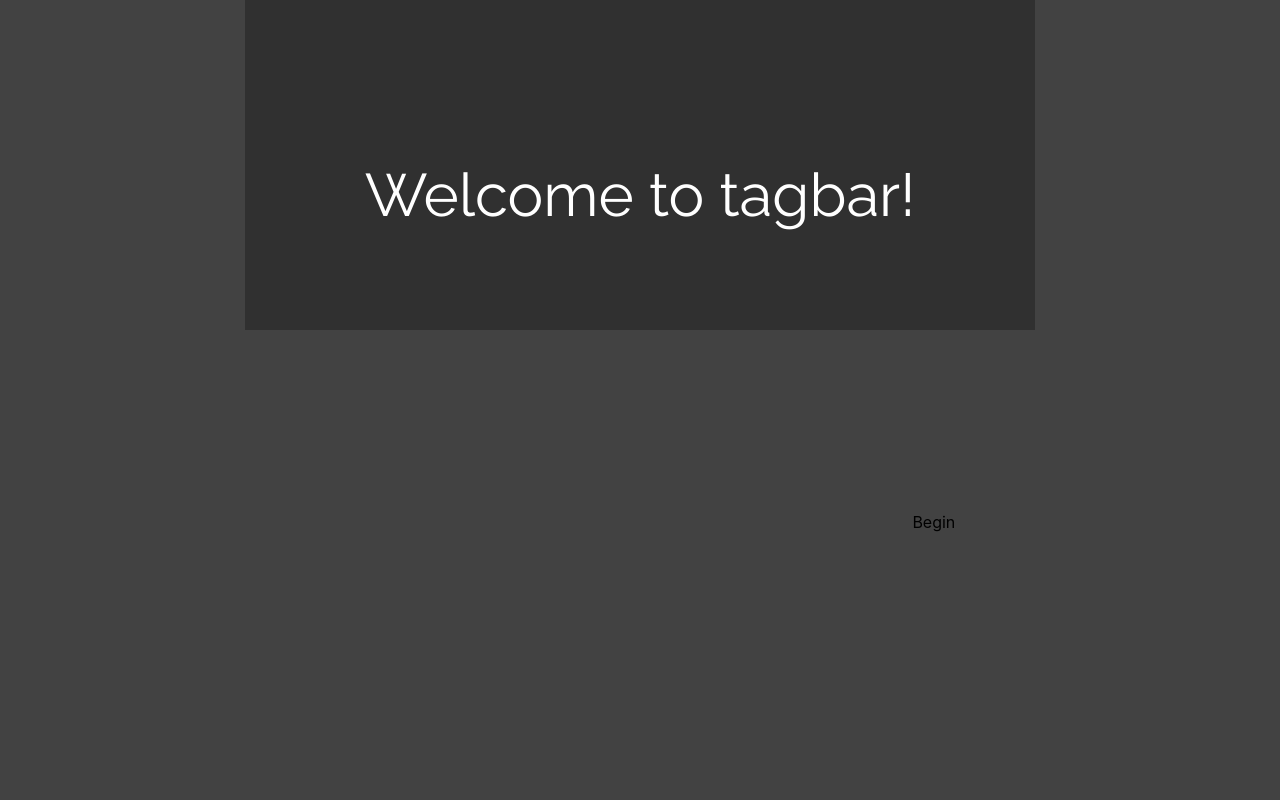
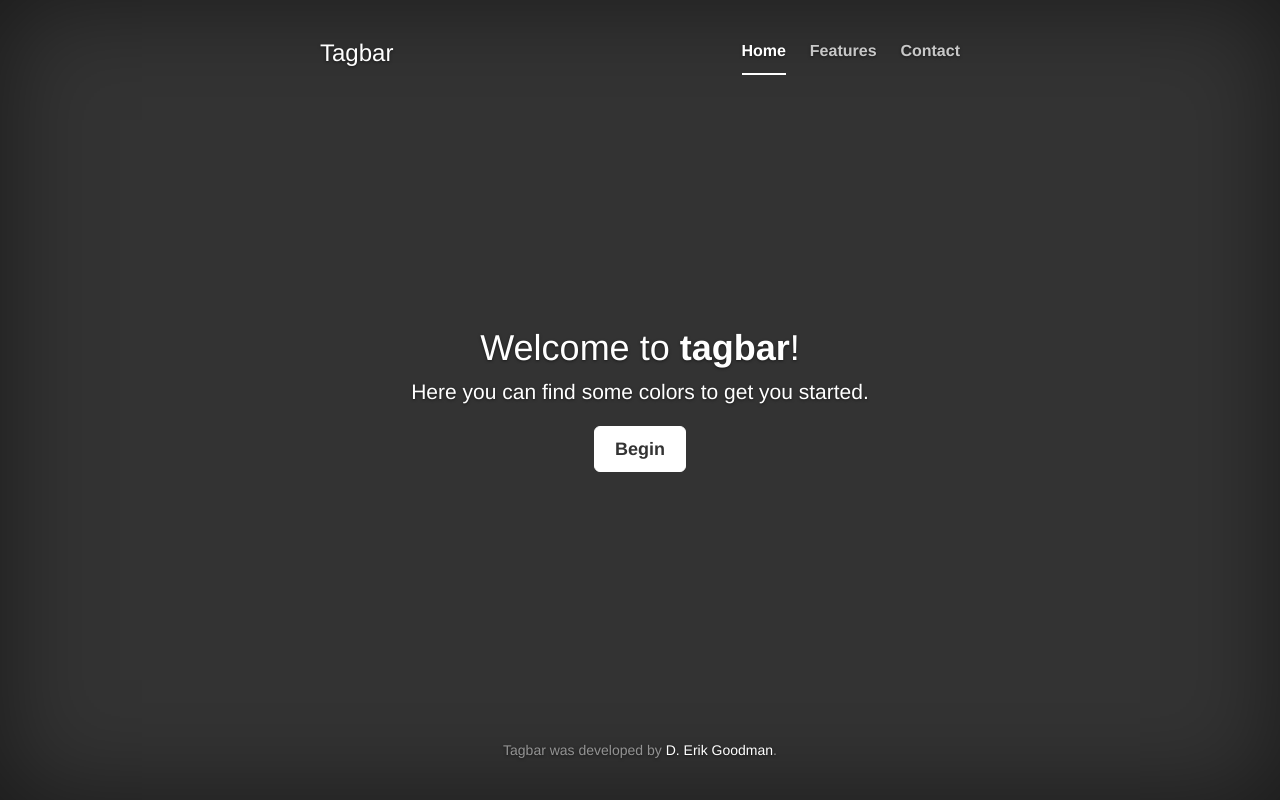
Before and after one commit to DEGoodman/tagbar, a Flask app: page / in a window 1280 px wide. Run offline with Flask 2, Linux system fonts and the light colour scheme; parts of the project's set-up code (start-up, migrations or seed data) failed here and were passed over; some libraries are stand-ins or nearby versions.

Commit message:
landing page refactored

```diff
--- /dev/null
+++ b/app/static/css/cover.css
@@ -0,0 +1,163 @@
+/*
+ * Globals
+ */
+
+/* Links */
+a,
+a:focus,
+a:hover {
+  color: #fff;
+}
+
+/* Custom default button */
+.btn-default,
+.btn-default:hover,
+.btn-default:focus {
+  color: #333;
+  text-shadow: none; /* Prevent inheritence from `body` */
+  background-color: #fff;
+  border: 1px solid #fff;
+}
+
+
+/*
+ * Base structure
+ */
+
+html,
+body {
+  height: 100%;
+  background-color: #333;
+}
+body {
+  color: #fff;
+  text-align: center;
+  text-shadow: 0 1px 3px rgba(0,0,0,.5);
+}
+
+/* Extra markup and styles for table-esque vertical and horizontal centering */
+.site-wrapper {
+  display: table;
+  width: 100%;
+  height: 100%; /* For at least Firefox */
+  min-height: 100%;
+  -webkit-box-shadow: inset 0 0 100px rgba(0,0,0,.5);
+          box-shadow: inset 0 0 100px rgba(0,0,0,.5);
+}
+.site-wrapper-inner {
+  display: table-cell;
+  vertical-align: top;
+}
+.cover-container {
+  margin-right: auto;
+  margin-left: auto;
+}
+
+/* Padding for spacing */
+.inner {
+  padding: 30px;
+}
+
+
+/*
+ * Header
+ */
+.masthead-brand {
+  margin-top: 10px;
+  margin-bottom: 10px;
+}
+
+.masthead-nav > li {
+  display: inline-block;
+}
+.masthead-nav > li + li {
+  margin-left: 20px;
+}
+.masthead-nav > li > a {
+  padding-right: 0;
+  padding-left: 0;
+  font-size: 16px;
+  font-weight: bold;
+  color: #fff; /* IE8 proofing */
+  color: rgba(255,255,255,.75);
+  border-bottom: 2px solid transparent;
+}
+.masthead-nav > li > a:hover,
+.masthead-nav > li > a:focus {
+  background-color: transparent;
+  border-bottom-color: #a9a9a9;
+  border-bottom-color: rgba(255,255,255,.25);
+}
+.masthead-nav > .active > a,
+.masthead-nav > .active > a:hover,
+.masthead-nav > .active > a:focus {
+  color: #fff;
+  border-bottom-color: #fff;
+}
+
+@media (min-width: 768px) {
+  .masthead-brand {
+    float: left;
+  }
+  .masthead-nav {
+    float: right;
+  }
+}
+
+
+/*
+ * Cover
+ */
+
+.cover {
+  padding: 0 20px;
+}
+.cover .btn-lg {
+  padding: 10px 20px;
+  font-weight: bold;
+}
+
+
+/*
+ * Footer
+ */
+
+.mastfoot {
+  color: #999; /* IE8 proofing */
+  color: rgba(255,255,255,.5);
+}
+
+
+/*
+ * Affix and center
+ */
+
+@media (min-width: 768px) {
+  /* Pull out the header and footer */
+  .masthead {
+    position: fixed;
+    top: 0;
+  }
+  .mastfoot {
+    position: fixed;
+    bottom: 0;
+  }
+  /* Start the vertical centering */
+  .site-wrapper-inner {
+    vertical-align: middle;
+  }
+  /* Handle the widths */
+  .masthead,
+  .mastfoot,
+  .cover-container {
+    width: 100%; /* Must be percentage or pixels for horizontal alignment */
+  }
+}
+
+@media (min-width: 992px) {
+  .masthead,
+  .mastfoot,
+  .cover-container {
+    width: 700px;
+  }
+}
--- a/app/static/css/main.css
+++ b/app/static/css/main.css
@@ -1,4 +1,4 @@
-html {
+/*html {
     display: table;
     margin: auto;
     background: #424242;
@@ -43,4 +43,4 @@ a.button {
     float: left;
     width: 20px;
     height: 20px;
-}
+}*/
--- a/app/templates/base.html
+++ b/app/templates/base.html
@@ -1,18 +1,39 @@
 <html>
     <head>
+      <meta charset="utf-8">
+      <meta http-equiv="X-UA-Compatible" content="IE=edge">
+      <meta name="viewport" content="width=device-width, initial-scale=1">
+      <meta name-"description" content="tagbar">
+      <meta name="author" content="D. Erik Goodman">
       <link href='https://fonts.googleapis.com/css?family=Raleway' rel='stylesheet' type='text/css'>
-      <link rel="stylesheet" type="text/css" href="../static/css/main.css" />
       <link rel="stylesheet" href="../static/css/bootstrap.min.css" >
+      <link rel="stylesheet" href="../static/css/cover.css">
+      <link rel="stylesheet" href="../static/css/main.css" >
       <script src="http://code.jquery.com/jquery-latest.js"></script>
-      <script src="../static/js/bootstrap.min.js"></script>
       {% if title and state %}
       <title>{{ title }} - {{ state }}</title>
       {% else %}
-      <title>Welcome to the tagbar</title>
+      <title>Welcome to the tagbar!</title>
       {% endif %}
     </head>
   <body>
-    <!-- <div>Tag search: <a href="/index">Home</a></div> -->
+
+    <div class="site-wrapper">
+      <div class="site-wrapper-inner">
+        <div class="cover-container">
+          <div class="masthead clearfix">
+            <div class="inner">
+              <h3 class="masthead-brand">Tagbar</h3>
+              <nav>
+                <ul class="nav masthead-nav">
+                  <li class="active"><a href="#">Home</a></li>
+                  <li><a href="#">Features</a></li>
+                  <li><a href="#">Contact</a></li>
+                </ul>
+              </nav>
+            </div>
+          </div>
+
           {% with messages = get_flashed_messages() %}
             {% if messages %}
               <ul>
@@ -23,5 +44,17 @@
             {% endif %}
           {% endwith %}
           {% block content %}{% endblock %}
+
+          <div class="mastfoot">
+            <div class="inner">
+              <p>Tagbar was developed by <a href="https://github.com/DEGoodman/">D. Erik Goodman</a>.</p>
+            </div>
+          </div>
+        </div>
+      </div>
+    </div>
+    <!-- Bootstrap core JavaScript -->
+    <script src="https://ajax.googleapis.com/ajax/libs/jquery/1.11.3/jquery.min.js"></script>
+    <script src="../static/js/bootstrap.min.js"></script>
   </body>
 </html>
--- a/app/templates/index.html
+++ b/app/templates/index.html
@@ -1,5 +1,12 @@
 {% extends "base.html" %}
 {% block content %}
-    <p id="header">Welcome to <b>tagbar</b>!</p>
-    <a href="/query" class="button"> Begin</a>
+    <!-- Custom styles for this template -->
+    <div class="inner cover">
+      <h1 class="cover-heading">Welcome to <b>tagbar</b>!</h1>
+      <p class="lead">Here you can find some colors to get you started.</p>
+      <p class="lead">
+        <a href="/query" class="btn btn-lg btn-default">Begin</a>
+      </p>
+    </div>
+
 {% endblock %}
```
Lines whose indentation alone changed are shown as unchanged.
